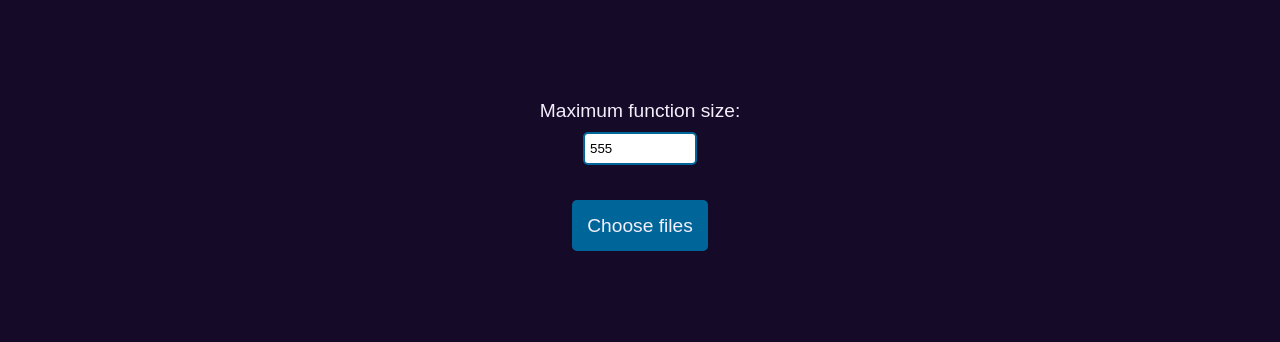
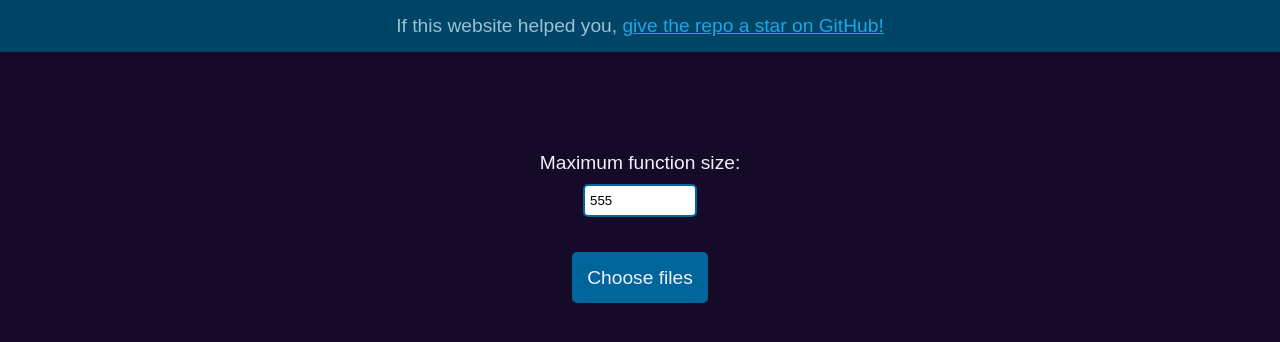
Before and after one commit to gre-v-el/Cpp-Func-Length-Counter, a plain HTML site: page docs/index.html in a window 1280 px wide. Drawn offline with nearby package versions, Linux system fonts and the light colour scheme.

Commit message:
Added a link in html header and in markdown.

```diff
--- a/docs/index.html
+++ b/docs/index.html
@@ -10,6 +10,9 @@
     <script src="script.js" defer></script>
 </head>
 <body>
+	<header>
+		If this website helped you, <a href="https://github.com/gre-v-el/Cpp-Func-Length-Counter">give the repo a star on GitHub!</a>
+	</header>
 
     <!-- <form id="uploadForm" enctype="multipart/form-data"> -->
 	<div id="form">
--- a/docs/style.css
+++ b/docs/style.css
@@ -1,9 +1,20 @@
 body {
-	height: 100vh;
 	margin: 0;
 	font-family: Arial, Helvetica, sans-serif;
 	color: #f3effb;
 	background-color: #160a29;
+}
+
+header {
+	color: rgb(156, 193, 211);
+	text-align: center;
+	font-size: 1.2rem;
+	padding: 15px 30px;
+	background-color: #046;
+}
+
+a {
+	color: rgb(31, 165, 231);
 }
 
 #results {
```
Also changed, not shown: 1 other file.
